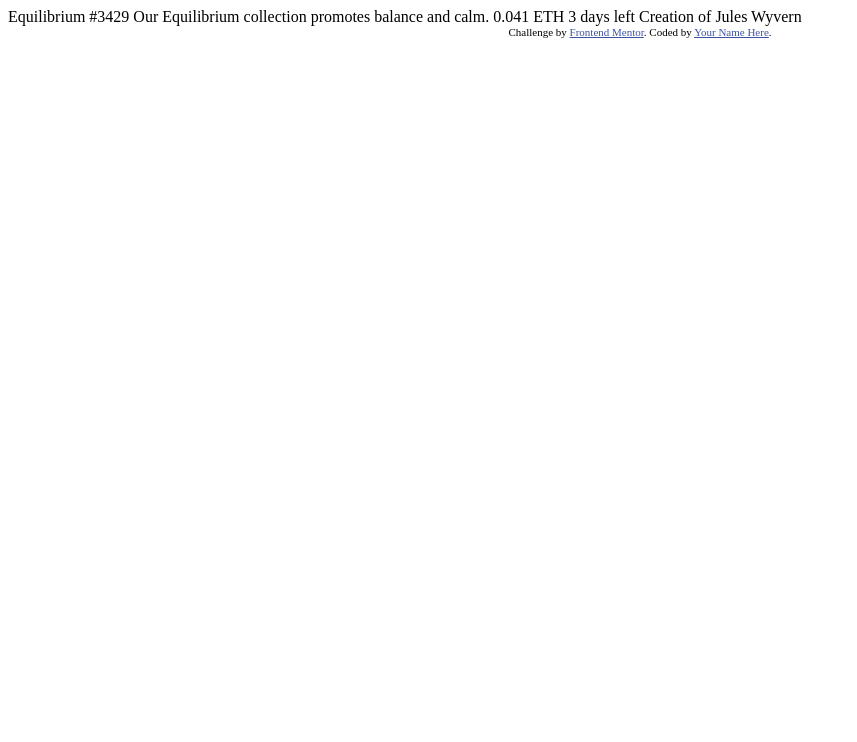
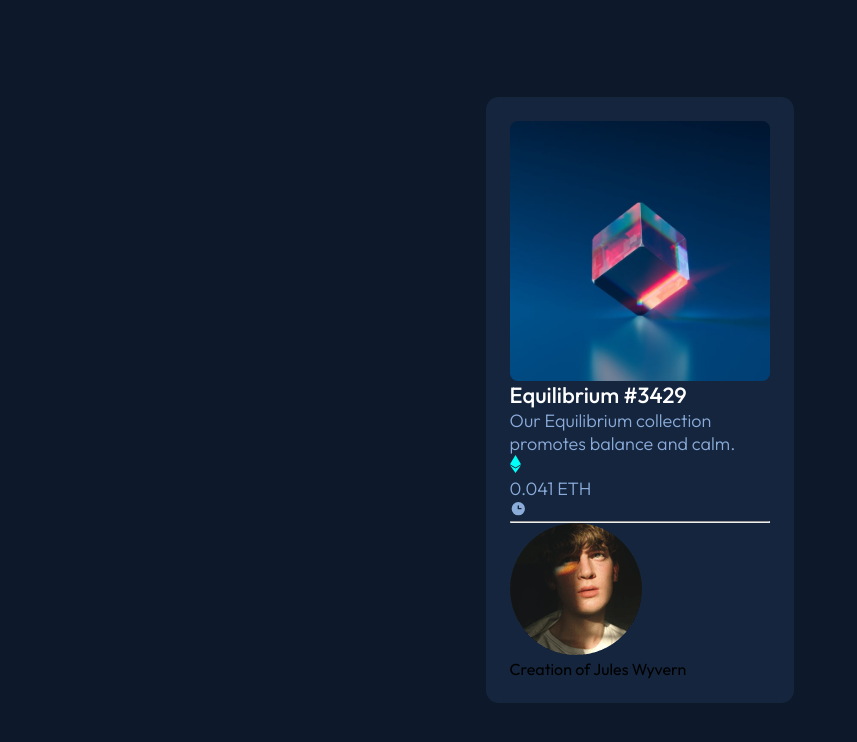
Before and after one commit to brullee/nft-preview-card-component, a plain HTML site: page index.html in a window 1280 px wide. Shown: the whole page, without its empty margins (0-857 px from the left). Drawn offline with Linux system fonts and the light colour scheme.

Commit message:
Add Component Skeleton

```diff
--- a/index.html
+++ b/index.html
@@ -1,33 +1,57 @@
 <!DOCTYPE html>
 <html lang="en">
   <head>
-  <meta charset="UTF-8">
-  <meta name="viewport" content="width=device-width, initial-scale=1.0"> <!-- displays site properly based on user's device -->
+    <meta charset="UTF-8" />
+    <meta name="viewport" content="width=device-width, initial-scale=1.0" />
+    <link rel="stylesheet" media="screen" href="./styles/style.css" />
+    <link rel="stylesheet" media="screen" href="./styles/mobile.css" />
 
-  <link rel="icon" type="image/png" sizes="32x32" href="./images/favicon-32x32.png">
+    <link
+      rel="icon"
+      type="image/png"
+      sizes="32x32"
+      href="./images/favicon-32x32.png"
+    />
 
     <title>Frontend Mentor | NFT preview card component</title>
-
-  <!-- Feel free to remove these styles or customise in your own stylesheet 👍 -->
-  <style>
-    .attribution { font-size: 11px; text-align: center; }
-    .attribution a { color: hsl(228, 45%, 44%); }
-  </style>
   </head>
   <body>
+    <main>
+      <div class="container">
+        <div class="card">
+          <div class="content">
+            <img alt="NFT Picture" src="./images/image-equilibrium.jpg" />
+            <div class="text-content">
+              <h1><a href="">Equilibrium #3429</a></h1>
+              <p>Our Equilibrium collection promotes balance and calm.</p>
+              <div class="pricing">
+                <img alt="Ethereum Icon" src="./images/icon-ethereum.svg" />
+                <p>0.041 ETH</p>
+              </div>
+              <div class="time-left">
+                <img alt="time icon" src="./images/icon-clock.svg" />
+              </div>
 
-  Equilibrium #3429
+              <hr />
+            </div>
+            <div class="user-info">
+              <img alt="Picture of Creator" src="./images/image-avatar.png" />
+              <p>Creation of <a>Jules Wyvern</a></p>
+            </div>
+          </div>
+        </div>
+      </div>
 
-  Our Equilibrium collection promotes balance and calm.
-
-  0.041 ETH
-  3 days left
-
-  Creation of Jules Wyvern
-
+      <!--<footer>
         <div class="attribution">
-    Challenge by <a href="https://www.frontendmentor.io?ref=challenge" target="_blank">Frontend Mentor</a>.
-    Coded by <a href="#">Your Name Here</a>.
+          Challenge by
+          <a href="https://www.frontendmentor.io?ref=challenge" target="_blank"
+            >Frontend Mentor</a
+          >. Coded by
+          <a href="https://github.com/brullee" target="_blank">Your Name Here</a
+          >.
         </div>
+      </footer> -->
+    </main>
   </body>
 </html>
--- /dev/null
+++ b/styles/style.css
@@ -0,0 +1,94 @@
+@import url("https://fonts.googleapis.com/css2?family=Outfit:wght@300..900&display=swap");
+
+.outfit-font {
+  font-family: "Outfit", sans-serif;
+  font-optical-sizing: auto;
+  font-style: normal;
+}
+
+* {
+  margin: 0;
+  padding: 0;
+  font-size: 16px;
+  box-sizing: border-box;
+  font-family: "Outfit", sans-serif;
+}
+
+:root {
+  --link: hsl(228, 45%, 44%);
+  --white: hsl(0, 0%, 100%);
+  --blue500: hsl(215, 51%, 70%);
+  --cyan400: hsl(178, 100%, 50%);
+  --blue950: hsl(217, 54%, 11%);
+  --blue900: hsl(216, 50%, 16%);
+  --blue800: hsl(215, 32%, 27%);
+  --thin: 300;
+  --medium: 400;
+  --bold: 600;
+  --small-text: 0.875em;
+  --medium-text: 16px;
+  --large-text: 18px;
+  --extra-large-text: 22px;
+}
+
+html,
+body {
+  height: 100vh;
+  width: 100vw;
+  background-color: var(--blue950);
+}
+
+.container {
+  width: 100vw;
+  height: 100vh;
+  display: flex;
+  flex-direction: column;
+  justify-content: center;
+  align-items: center;
+}
+
+.card {
+  border-radius: 1vw;
+  width: 24vw;
+  height: auto;
+  background-color: var(--blue900);
+}
+
+.content {
+  display: flex;
+  flex-direction: column;
+  justify-content: space-between;
+  margin: 1.45em;
+}
+
+.content img {
+  max-width: 100%;
+  border-radius: 3%;
+}
+
+.text-content a {
+  margin: 0;
+  padding: 0;
+  font-size: 22px;
+  text-decoration: none;
+  font-weight: 500;
+  color: var(--white);
+}
+
+.text-content h1 a:hover {
+  color: var(--cyan400);
+}
+
+.text-content p {
+  font-size: var(--large-text);
+  font-weight: var(--thin);
+  color: var(--blue500);
+}
+
+.attribution {
+  font-size: 0.6875em;
+  text-align: center;
+}
+.attribution a {
+  color: var(--link);
+}
```
Also changed, not shown: styles/mobile.css (added). Lines whose indentation alone changed are shown as unchanged.
